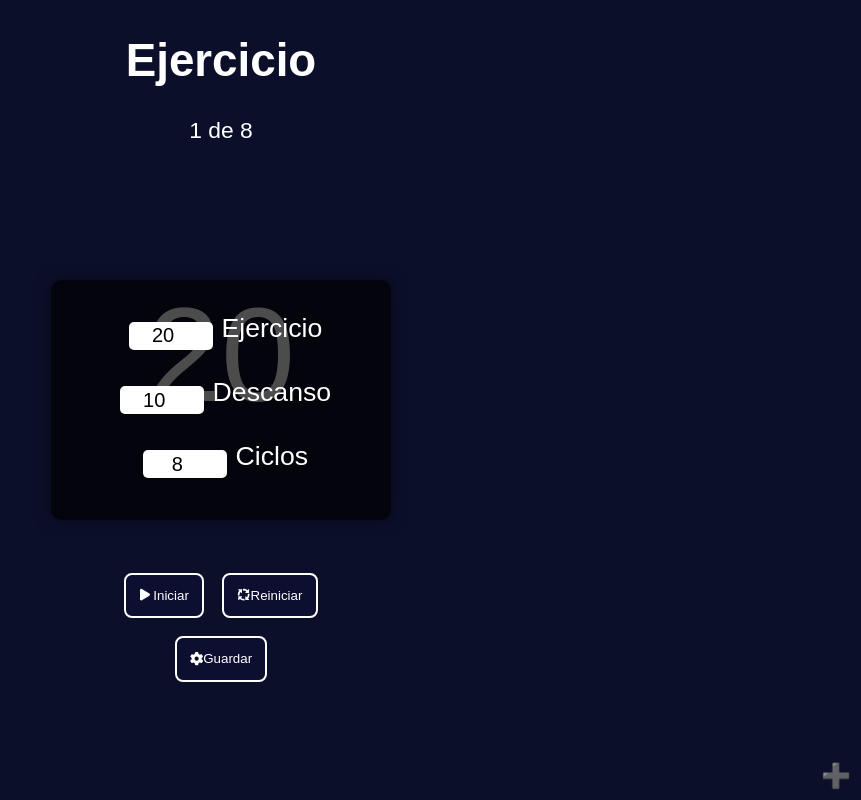
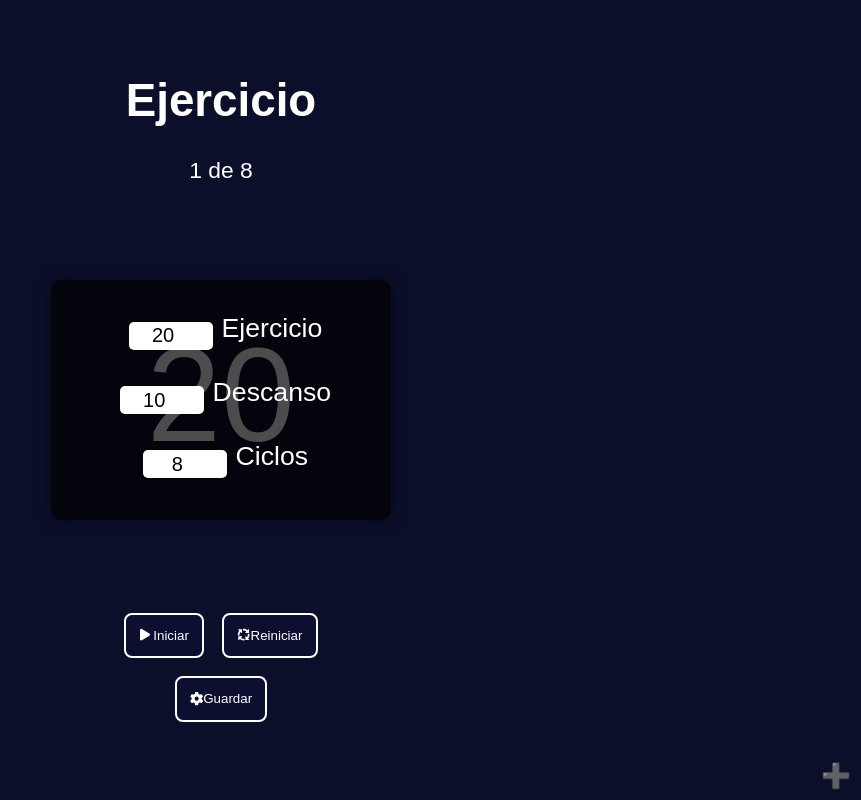
Before and after one commit to aljerr3/tabataclock, a React (Create React App) app: page / in a window 1280 px wide. Shown: the whole page, without its empty margins (419-1280 px from the left). Built offline with nearby package versions, Linux system fonts and the light colour scheme; a web font is replaced by a local one.

Commit message:
fix colors a css

```diff
--- a/src/App.css
+++ b/src/App.css
@@ -10,6 +10,7 @@
 }
 
 .timer {
+  margin-top: calc(100vh/10);
   text-align: center;
   color:white;
   font-size: calc(100vh/35);
@@ -201,7 +202,7 @@ label {
 
 .referidos{
   color: rgb(6, 0, 32);
-  background-color: white;
+  background-color: #B4CED9;
   height: 100%;
   width: 100%;
   font-size: calc(100vh/60);
```
